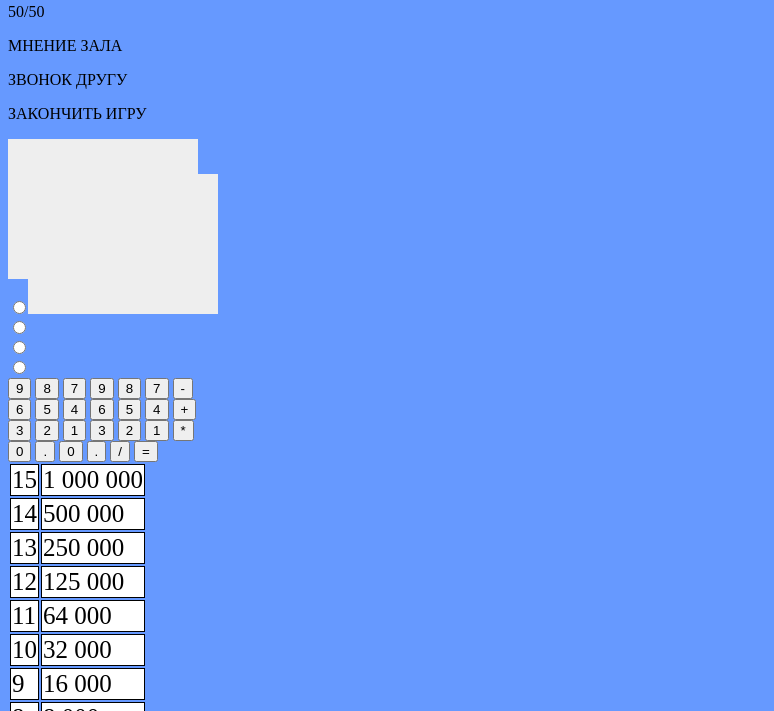
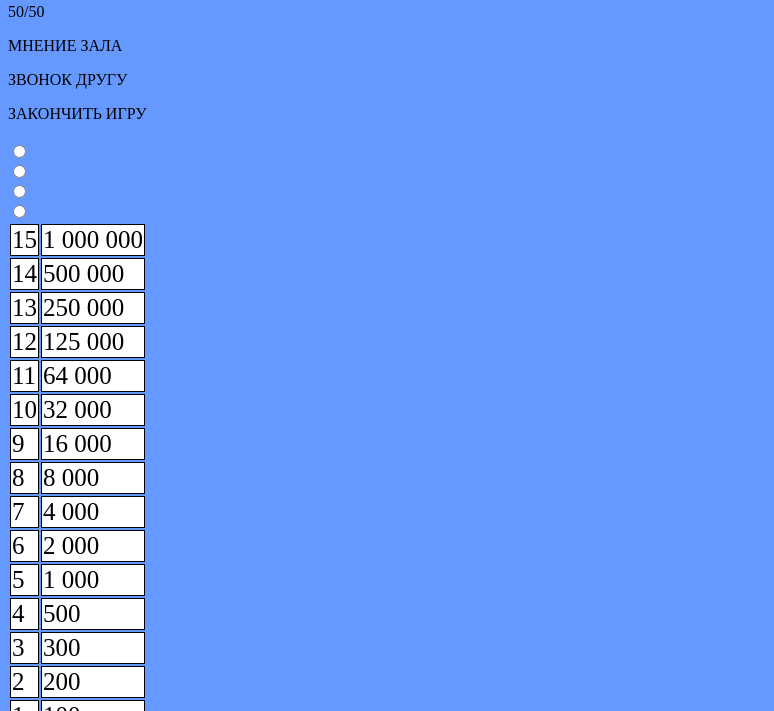
Before and after one commit to AlexCherniy/Who-wants-to-stay-a-millionaire-, a plain HTML site: page index.html in a window 1280 px wide. Shown: the part 89-800 px from the top of the page, without its empty margins (0-774 px from the left). Drawn offline with Linux system fonts and the light colour scheme.

Commit message:
3.1.3 Доработка кода

```diff
--- a/index.html
+++ b/index.html
@@ -15,15 +15,6 @@
 	<div class="round round-style round-style3"><p>ЗВОНОК ДРУГУ</p></div>
 	<div class="roundEnd round-style round-style4"><p>ЗАКОНЧИТЬ ИГРУ</p></div>
 
-<div class="wrapper container">
-<div class="row justify-content-center">
- <div class="led">
-<div class=" col led">
-
-
-</div>
-
-</div>
 
 <h3 class="question"></h3>
 	<input class="answer-input" type="radio" name="answer" id="answer1" value="0">
@@ -34,50 +25,6 @@
 	<label for="answer3" class="answer-label"></label><br>
 	<input class="answer-input" type="radio" name="answer" id="answer4" value="3">
 	<label for="answer4" class="answer-label"></label><br>
-
-<div class="container NumButtons">
-
-<div class="row">
- <button class="numButton col-sm-4">9</button>
- <button class="numButton col-sm-4 ">8</button>
- <button class="numButton col-sm-4">7</button>
- <button class="numButton col-sm-3">9</button>
- <button class="numButton col-sm-3">8</button>
- <button class="numButton col-sm-3">7</button>
- <button class="opButton col-sm-3">-</button>
-
-</div>
-
-<div class="row">
- <button class="numButton col-sm-4">6</button>
- <button class="numButton col-sm-4">5</button>
- <button class="numButton col-sm-4">4</button>
- <button class="numButton col-sm-3">6</button>
- <button class="numButton col-sm-3">5</button>
- <button class="numButton col-sm-3">4</button>
- <button class="opButton col-sm-3">+</button>
-</div>
-
-<div class="row">
- <button class="numButton col-sm-4">3</button>
- <button class="numButton col-sm-4">2</button>
- <button class="numButton col-sm-4">1</button>
- <button class="numButton col-sm-3">3</button>
- <button class="numButton col-sm-3">2</button>
- <button class="numButton col-sm-3">1</button>
- <button class="opButton col-sm-3">*</button>
-</div>
-
-<div class="row">
- <button class="numButton col-sm-4">0</button>
- <button class="numButton col-sm-4">.</button>
- <button class="numButton col-sm-3">0</button>
- <button class="numButton col-sm-3">.</button>
- <button class="numButton col-sm-3">/</button>
- <button class="opButton col-sm-3">=</button>
-</div>
-</div>
-</div>
 <table>
 	  <tr class="tr">
 	    <td>15</td><td>1 000 000</td>
```
